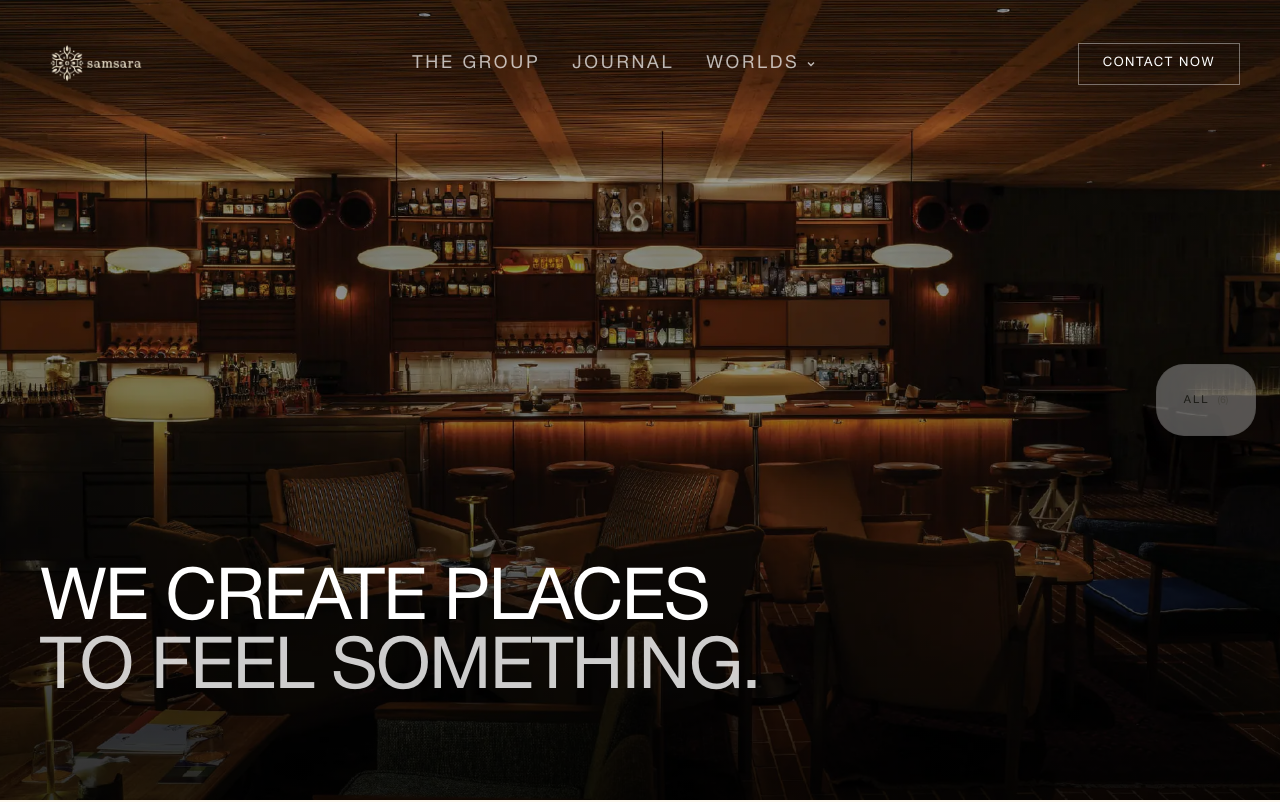
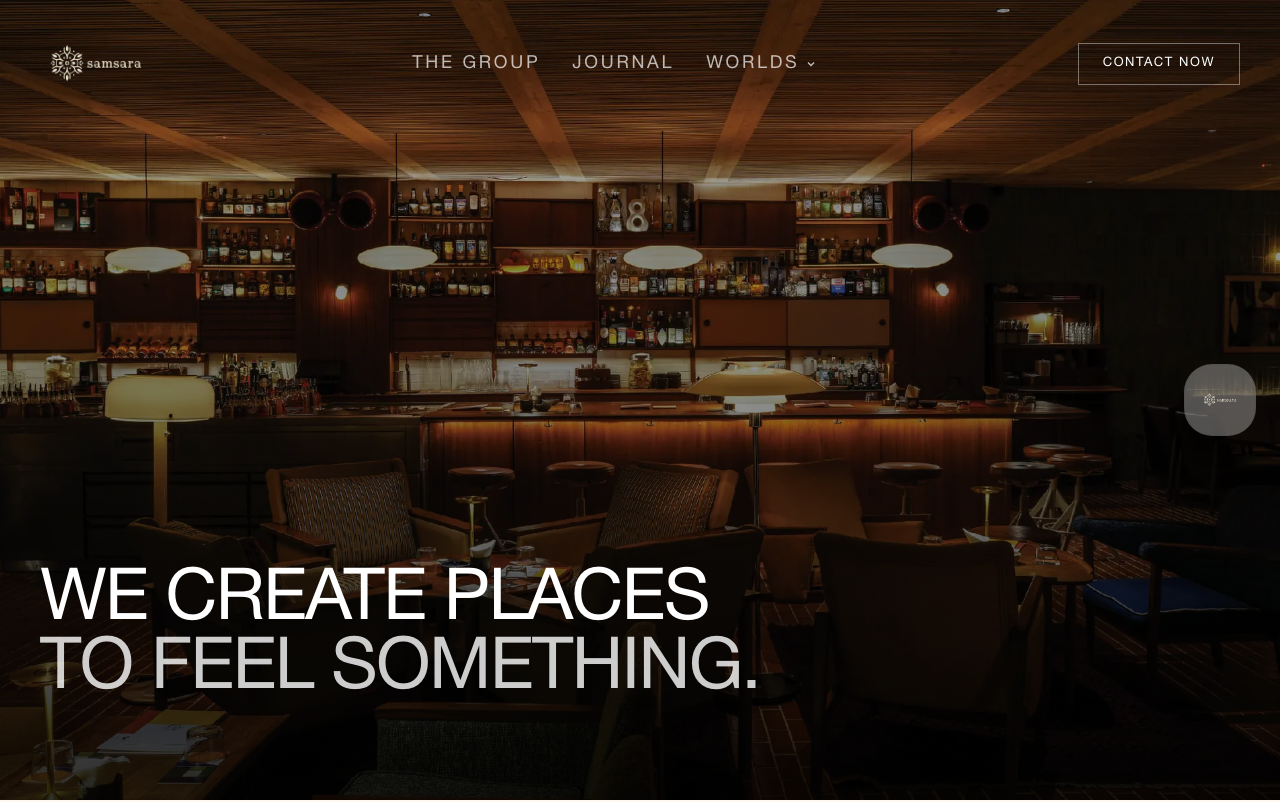
Before and after one commit to albiruby/SAMS-SAMS, a Next.js app: page / in a window 1280 px wide. Shown: the top 802 px of the page. Built offline with nearby package versions, Linux system fonts and the light colour scheme.

Commit message:
floating filter: logo icon instead of ALL text, dark/light per page bg

```diff
--- a/src/components/FloatingFilter.js
+++ b/src/components/FloatingFilter.js
@@ -2,6 +2,7 @@
 
 import { useState } from "react";
 import Link from "next/link";
+import { usePathname } from "next/navigation";
 
 const categories = [
   { label: "ALL", count: 6, href: "/" },
@@ -13,11 +14,16 @@ const categories = [
   { label: "COMMUNITY", count: null, href: "/community" },
 ];
 
+const darkPages = ["/", "/collaborations", "/samsara", "/svvara", "/nocturne"];
+
 export default function FloatingFilter() {
   const [active, setActive] = useState("ALL");
   const [hovered, setHovered] = useState(false);
+  const pathname = usePathname();
 
   const activeCat = categories.find((c) => c.label === active);
+  const isDark = darkPages.includes(pathname);
+  const logoSrc = isDark ? "/logosamslight.png" : "/logosamsdark.png";
 
   return (
     <div
@@ -29,20 +35,13 @@ export default function FloatingFilter() {
         className={`bg-white/30 backdrop-blur-2xl border border-black/5 shadow-[0_8px_32px_rgba(0,0,0,0.08)] transition-all duration-500 ease-[cubic-bezier(0.16,1,0.3,1)] overflow-hidden ${
           hovered
             ? "rounded-[28px] w-[200px] py-5 px-3"
-            : "rounded-[28px] w-auto min-w-[100px] h-[72px] flex items-center justify-center px-6"
+            : "rounded-[28px] w-[72px] h-[72px] flex items-center justify-center"
         }`}
       >
         {!hovered ? (
-          <div className="flex items-center gap-2">
-            <span className="font-label text-[11px] tracking-[0.2em] uppercase text-on-surface whitespace-nowrap">
-              {activeCat.label}
-            </span>
-            {activeCat.count !== null && (
-              <span className="font-label text-[10px] text-on-surface-variant whitespace-nowrap">
-                ({activeCat.count})
-              </span>
-            )}
-          </div>
+          <Link href="/" className="flex items-center justify-center">
+            <img src={logoSrc} alt="Samsara" className="h-10 w-auto" />
+          </Link>
         ) : (
           <div className="flex flex-col gap-1">
             {categories.map((cat) => (
```
Also changed, not shown: logodoangdark.png (added), logodoanglight.png (added).
